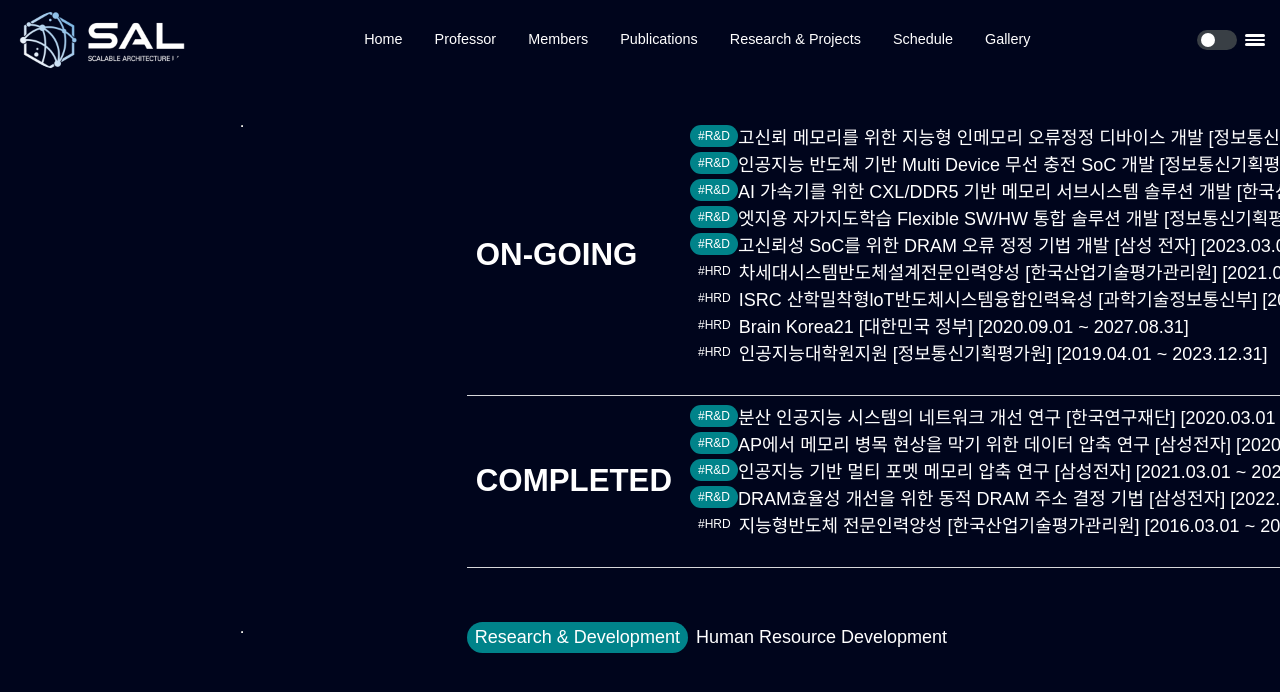
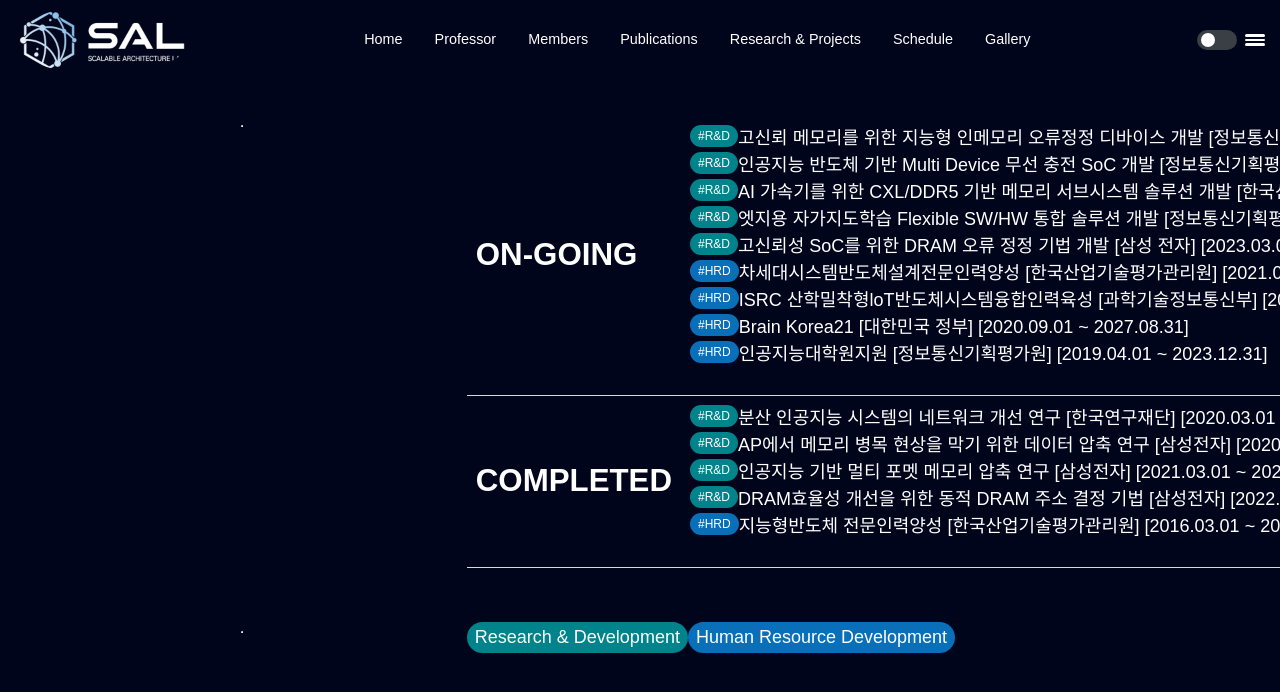
Before and after one commit to scalable-arch/scalable-arch.github.io, a Jekyll site: the page built from projects.md, in a window 1280 px wide and 900 px high, scrolled down 343 px. Shown: the top 692 px of the window. Built offline with Jekyll 4.4.1, drawn with Linux system fonts in a browser that asks for light colours.

Commit message:
Update projects.md

```diff
--- a/projects.md
+++ b/projects.md
@@ -18,10 +18,10 @@ layout: posts-page
         <li> <span style="background-color:#00838a;font-size:12px;float:left;padding:2px 8px;border-radius:50px">#R&D</span> AI 가속기를 위한 CXL/DDR5 기반 메모리 서브시스템 솔루션 개발 [한국산업기술평가관리원, 삼성전자, SK 하이닉스] [2023.04.01 ~ 2025.12.31] </li>
         <li> <span style="background-color:#00838a;font-size:12px;float:left;padding:2px 8px;border-radius:50px">#R&D</span> 엣지용 자가지도학습 Flexible SW/HW 통합 솔루션 개발 [정보통신기획평가원] [2023.04.01 ~ 2026.12.31] </li>
         <li> <span style="background-color:#00838a;font-size:12px;float:left;padding:2px 8px;border-radius:50px">#R&D</span> 고신뢰성 SoC를 위한 DRAM 오류 정정 기법 개발 [삼성 전자] [2023.03.01 ~ 2024.02.28] </li>
-        <li> <span style="background-color:##086fb8;font-size:12px;float:left;padding:2px 8px;border-radius:50px">#HRD</span> 차세대시스템반도체설계전문인력양성 [한국산업기술평가관리원] [2021.03.01 ~ 2026.2.28] </li>
-        <li> <span style="background-color:##086fb8;font-size:12px;float:left;padding:2px 8px;border-radius:50px">#HRD</span> ISRC 산학밀착형loT반도체시스템융합인력육성 [과학기술정보통신부] [2021.04.01 ~ 2024.12.31] </li>
-        <li> <span style="background-color:##086fb8;font-size:12px;float:left;padding:2px 8px;border-radius:50px">#HRD</span> Brain Korea21 [대한민국 정부] [2020.09.01 ~ 2027.08.31] </li>
-        <li> <span style="background-color:##086fb8;font-size:12px;float:left;padding:2px 8px;border-radius:50px">#HRD</span> 인공지능대학원지원 [정보통신기획평가원] [2019.04.01 ~ 2023.12.31] </li>
+        <li> <span style="background-color:#086fb8;font-size:12px;float:left;padding:2px 8px;border-radius:50px">#HRD</span> 차세대시스템반도체설계전문인력양성 [한국산업기술평가관리원] [2021.03.01 ~ 2026.2.28] </li>
+        <li> <span style="background-color:#086fb8;font-size:12px;float:left;padding:2px 8px;border-radius:50px">#HRD</span> ISRC 산학밀착형loT반도체시스템융합인력육성 [과학기술정보통신부] [2021.04.01 ~ 2024.12.31] </li>
+        <li> <span style="background-color:#086fb8;font-size:12px;float:left;padding:2px 8px;border-radius:50px">#HRD</span> Brain Korea21 [대한민국 정부] [2020.09.01 ~ 2027.08.31] </li>
+        <li> <span style="background-color:#086fb8;font-size:12px;float:left;padding:2px 8px;border-radius:50px">#HRD</span> 인공지능대학원지원 [정보통신기획평가원] [2019.04.01 ~ 2023.12.31] </li>
       </ol>
     </td>
   </tr>
@@ -33,7 +33,7 @@ layout: posts-page
         <li> <span style="background-color:#00838a;font-size:12px;float:left;padding:2px 8px;border-radius:50px">#R&D</span> AP에서 메모리 병목 현상을 막기 위한 데이터 압축 연구 [삼성전자] [2020.03.01 ~ 2021.02.28] </li>
         <li> <span style="background-color:#00838a;font-size:12px;float:left;padding:2px 8px;border-radius:50px">#R&D</span> 인공지능 기반 멀티 포멧 메모리 압축 연구 [삼성전자] [2021.03.01 ~ 2022.02.28] </li>
         <li> <span style="background-color:#00838a;font-size:12px;float:left;padding:2px 8px;border-radius:50px">#R&D</span> DRAM효율성 개선을 위한 동적 DRAM 주소 결정 기법 [삼성전자] [2022.03.01 ~ 2023.02.28] </li>
-        <li> <span style="background-color:##086fb8;font-size:12px;float:left;padding:2px 8px;border-radius:50px">#HRD</span> 지능형반도체 전문인력양성 [한국산업기술평가관리원] [2016.03.01 ~ 2021.02.28] </li>
+        <li> <span style="background-color:#086fb8;font-size:12px;float:left;padding:2px 8px;border-radius:50px">#HRD</span> 지능형반도체 전문인력양성 [한국산업기술평가관리원] [2016.03.01 ~ 2021.02.28] </li>
       </ol>
     </td>
   </tr>
@@ -43,4 +43,4 @@ layout: posts-page
 
 
 - <span style="background-color:#00838a;float:left;padding:2px 8px;border-radius:50px">Research & Development</span>
-- <span style="background-color:##086fb8;float:left;padding:2px 8px;border-radius:50px">Human Resource Development</span>
+- <span style="background-color:#086fb8;float:left;padding:2px 8px;border-radius:50px">Human Resource Development</span>
```
